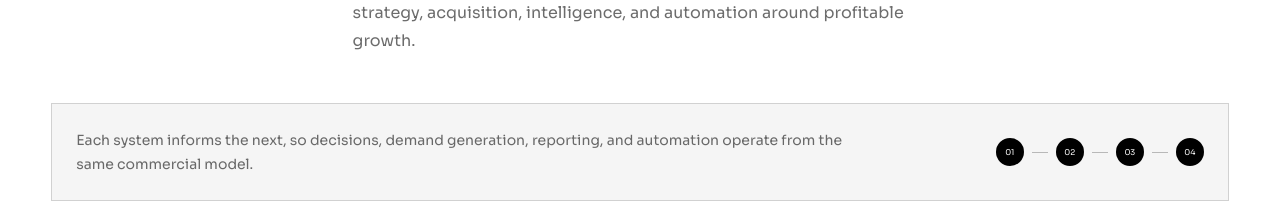
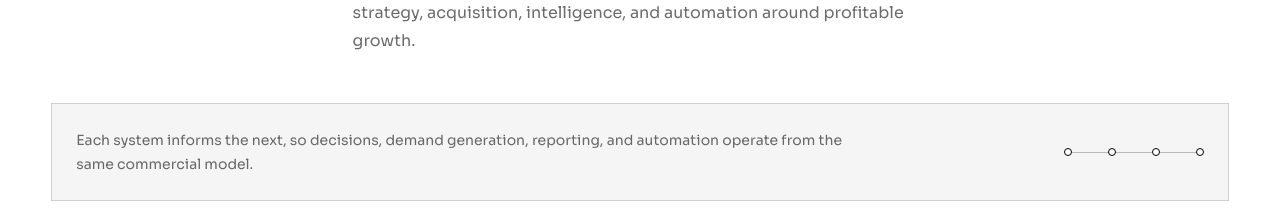
Before and after one commit to sianmatti/masm-website, a Next.js app: page / in a window 1280 px wide. Shown: the part 2400-2615 px from the top of the page. Built offline with nearby package versions, Linux system fonts and the light colour scheme; no server answers.

Commit message:
Fix MASM UI execution details

```diff
--- a/components/services.tsx
+++ b/components/services.tsx
@@ -117,13 +117,11 @@ export function Services() {
             Each system informs the next, so decisions, demand generation,
             reporting, and automation operate from the same commercial model.
           </p>
-          <div className="mt-4 flex items-center gap-2 sm:mt-0" aria-hidden="true">
+          <div className="mt-4 flex items-center sm:mt-0" aria-hidden="true">
             {services.map((service, index) => (
-              <div key={service.number} className="flex items-center gap-2">
-                <span className="grid h-7 w-7 place-items-center rounded-full bg-ink font-mono text-[8px] text-white">
-                  {service.number}
-                </span>
-                {index < services.length - 1 ? <span className="h-px w-4 bg-ink/25" /> : null}
+              <div key={service.number} className="flex items-center">
+                <span className="h-2 w-2 rounded-full border border-ink bg-white" />
+                {index < services.length - 1 ? <span className="h-px w-7 bg-ink/25 sm:w-9" /> : null}
               </div>
             ))}
           </div>
```
